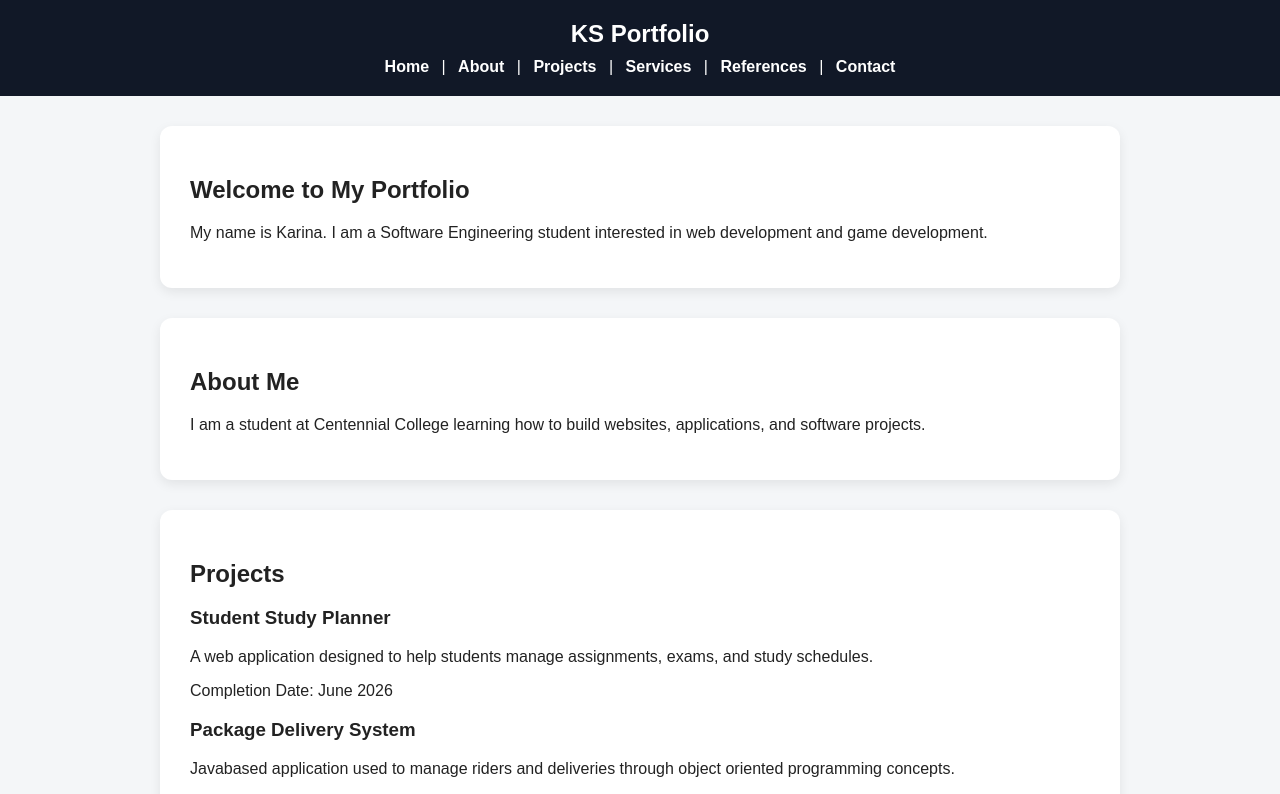
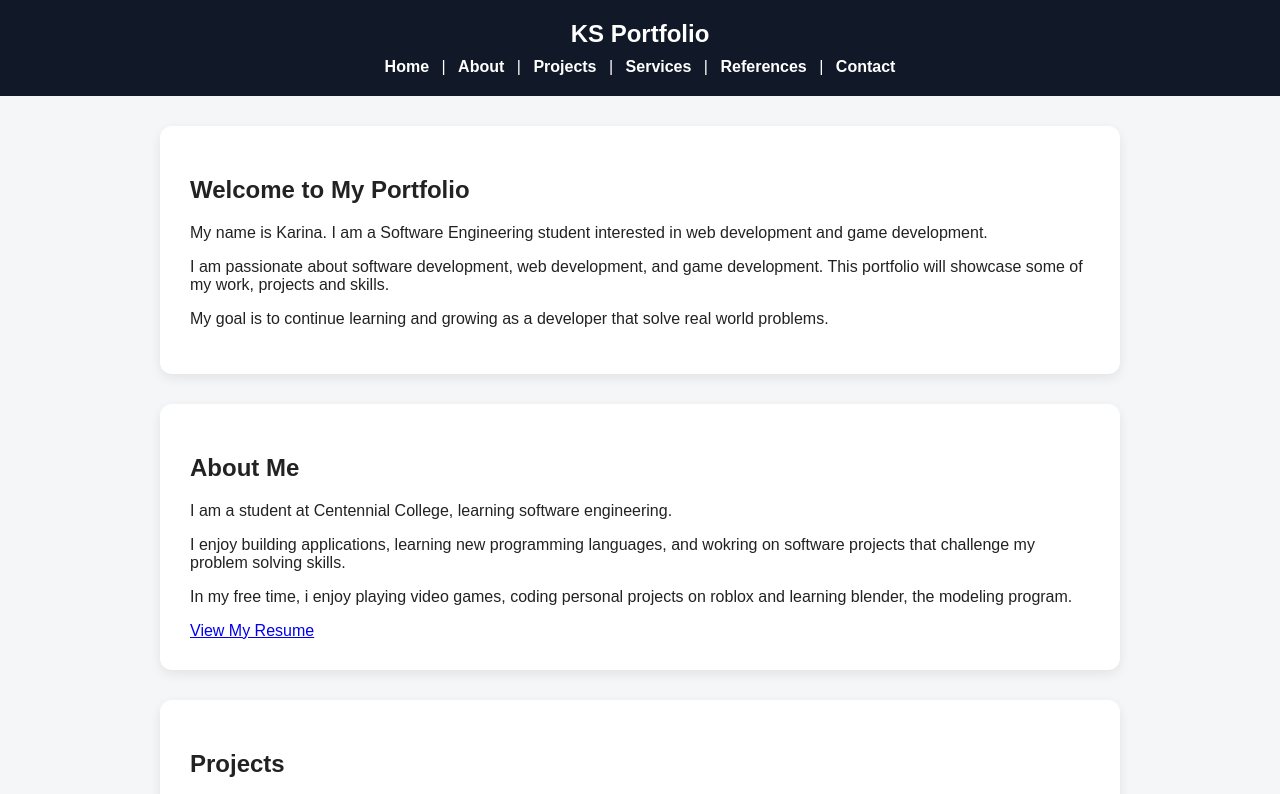
Before and after one commit to Kuhrinas/react-portfolio, a React (Vite) app: page / in a window 1280 px wide. Shown: the top 794 px of the page. Built offline with nearby package versions, Linux system fonts and the light colour scheme.

Commit message:
Added the protfolio content and styling the things

```diff
--- a/src/App.css
+++ b/src/App.css
@@ -51,3 +51,16 @@ button {
   border: none;
   cursor: pointer;
 }
+
+.profile-image {
+  width: 140px;
+  height: 140px;
+  background: #111827;
+  color: white;
+  display: flex;
+  align-items: center;
+  justify-content: center;
+  font-size: 42px;
+  font-weight: bold;
+  margin-bottom: 20px;
+}
--- a/src/App.jsx
+++ b/src/App.jsx
@@ -16,18 +16,41 @@ function App() {
 
       <section id="home">
         <h1>Welcome to My Portfolio</h1>
+
         <p>
           My name is Karina. I am a Software Engineering student interested in
           web development and game development.
+        </p>
+
+        <p> I am passionate about software development, web development, and game
+          development. This portfolio will showcase some of my work, projects and skills.
+        </p>
+
+        <p>
+          My goal is to continue learning and growing as a developer that solve real world problems.
         </p>
       </section>
 
       <section id="about">
         <h1>About Me</h1>
+
         <p>
-          I am a student at Centennial College learning how to build websites,
-          applications, and software projects.
+          I am a student at Centennial College, learning software engineering.
         </p>
+
+        <p>
+          I enjoy building applications, learning new programming languages, and
+          wokring on software projects that challenge my problem solving skills.
+        </p>
+
+        <p>
+          In my free time, i enjoy playing video games, coding personal projects on roblox
+          and learning blender, the modeling program.
+        </p>
+
+        <a href="/resume.pdf" target="_blank">
+          View My Resume
+        </a>
       </section>
 
 <section id="projects">
```
Also changed, not shown: src/pages/About.jsx (+8 -0 lines), 1 other file (tests, documents, lock files or other folders).
